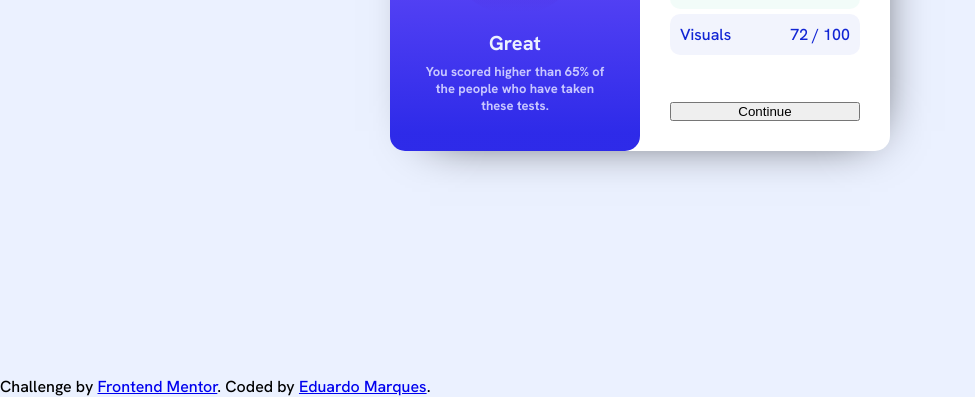
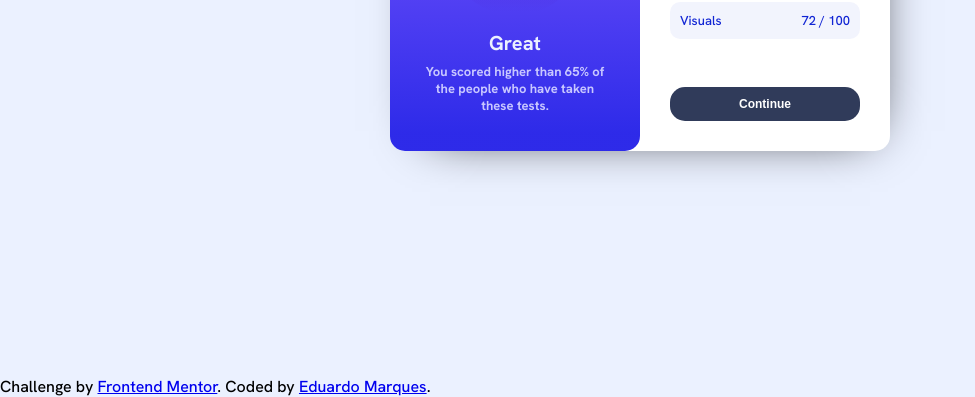
Before and after one commit to Shaka183/-results-summary-component, a plain HTML site: page index.html in a window 1280 px wide. Shown: the part 424-821 px from the top of the page, without its empty margins (0-975 px from the left). Drawn offline with Linux system fonts and the light colour scheme.

Commit message:
Atualização: botao

```diff
--- a/src/css/style.css
+++ b/src/css/style.css
@@ -92,6 +92,7 @@ box-shadow: 10px 10px 50px -30px  black;
 }
 
 .container .card-2 .summary li {
+    font-size: 13px;
     display: flex;
     justify-content: space-between;
     padding: 10px;
@@ -101,6 +102,21 @@ box-shadow: 10px 10px 50px -30px  black;
 
 .container .card-2 button {
     margin-top: auto;
+    border-radius: 15px;
+    padding: 10px 5px;
+    font-size: 12px;
+    color: var(--White);
+    background-color: var(--Dark-blue);
+    border: none;
+    font-weight: 700;
+}
+
+.container .card-2 button:hover {
+    color:var(--White) ;
+    background-image:linear-gradient(hsla(256, 72%, 46%, 1) 35%,
+    hsl(241, 81%, 54%) 120% );
+    cursor:pointer;
+    transition: 0.8;
 }
 
 .container .card-2 .Reactions {
```
